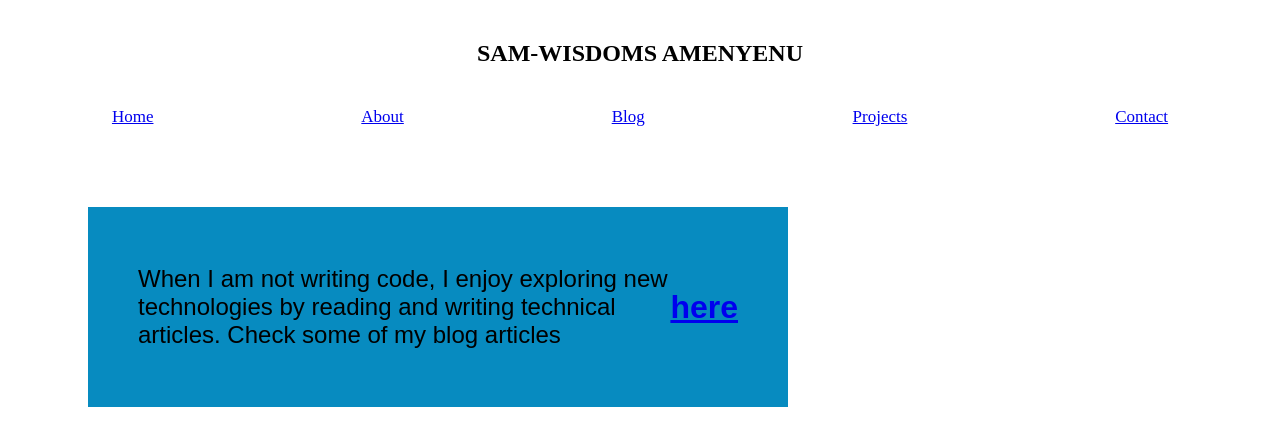
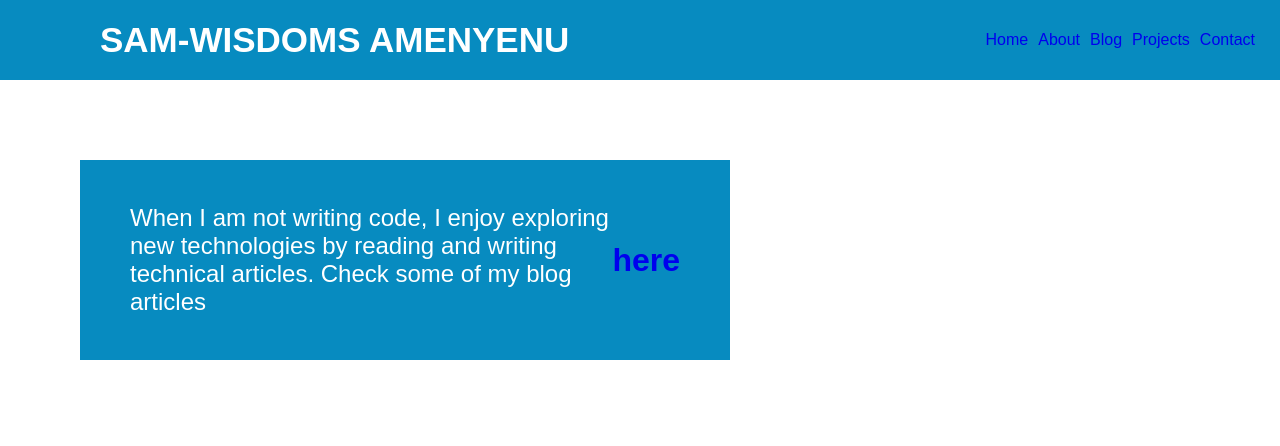
Before and after one commit to Sam-Wisdoms/swisdoms, a React (Vite) app: page /blog in a window 1280 px wide. Shown: the top 446 px of the page. Built offline with nearby package versions, Linux system fonts and the light colour scheme.

Commit message:
Added some styles

```diff
--- a/src/components/about/About.css
+++ b/src/components/about/About.css
@@ -0,0 +1,7 @@
+.about{
+    padding: 30px 60px 10px;
+    font-weight: 300;
+    max-width: 1600px;
+    margin: auto;
+    font-size: 34px;
+}
--- a/src/components/about/About.jsx
+++ b/src/components/about/About.jsx
@@ -3,9 +3,8 @@ import "./About.css"
 function About(){
     return(
         <div>
-            <p className="contact">
-                Hello there, I am an enthusistic Front End Web
-                Developer and Technical Writer.
+            <p className="about">
+            Highly motivated, hardworking and result-oriented Junior Front-End Developer with deep interest in Crypto Currencies, crypto trading, non-profit, global development and improved organizational systems, processes and procedures. I am looking forward to contribute my skills to a tech company with global reach while at the same time improving my skills.
             </p>
         </div>
     )
--- a/src/components/blogs/Blog.css
+++ b/src/components/blogs/Blog.css
@@ -17,11 +17,13 @@
 }
 
 .p-style{
-    width: 600px;
-    height: 100px;
+    width: 650px;
+    height: 200px;
     background: rgb(7, 139, 192);
     margin: 80px;
     line-height: normal;
+    color: white;
+    font-size: 24px;
 
 }
 
--- a/src/components/header/Header.css
+++ b/src/components/header/Header.css
@@ -1,4 +1,61 @@
-.nav-items{
+*{
+    padding: 0;
+    margin: 0;
+    text-decoration: none;
+    list-style: none;
+    box-sizing: border-box;
+}
+
+body{
+    font-family:Arial, Helvetica, sans-serif
+}
+
+nav{
+    background: rgb(7, 139, 192);
+    height: 80px;
+    width: 100%;
+}
+
+label.name{
+    color: white;
+    line-height: 80px;
+    font-size: 35px;
+    padding: 0 100px;
+    font-weight: bold;
+}
+
+nav ul{
+    float: right;
+    margin-right: 20px;
+    justify-content: space-around;
+}
+
+nav ul li{
+    display: inline-block;
+    line-height: 80px;
+    margin: 0 5px;
+    justify-content: space-around;
+    /* color: white; */
+}
+
+nav ul li Link{
+    color: white;
+    font-size: 17px;
+    padding: 7px 13px;
+    border-radius: 3px;
+    text-transform: uppercase;
+}
+
+Link.active, Link :hover{
+    background: #1b9bff;
+    transition: .5s;
+}
+
+/* .nav-link{
+    color: white
+} */
+
+/* .nav-items{
     display: flex;
     list-style-type: none;
     padding: 0;
@@ -12,4 +69,4 @@
     align-items: center;
     padding: 20px;
     margin: 20px;
-}
+} */
--- a/src/components/header/Header.jsx
+++ b/src/components/header/Header.jsx
@@ -3,13 +3,14 @@ import "./Header.css"
 function Header(){
     return (
        <nav>
-        <h1 className="name">SAM-WISDOMS AMENYENU</h1>
+
+        <label className="name">SAM-WISDOMS AMENYENU</label>
         <ul className="nav-items">
-            <li><Link to="/">Home</Link></li>
-            <li><Link to="/about">About</Link></li>
-            <li><Link to="/blog">Blog</Link></li>
-            <li><Link to="/projects">Projects</Link></li>
-            <li><Link to="/contact">Contact</Link></li>
+            <li className="nav-link"><Link to="/" className="active">Home</Link></li>
+            <li className="nav-link"><Link to="/about">About</Link></li>
+            <li className="nav-link"><Link to="/blog">Blog</Link></li>
+            <li className="nav-link"><Link to="/projects">Projects</Link></li>
+            <li className="nav-link"><Link to="/contact">Contact</Link></li>
         </ul>
        </nav>
     )
--- a/src/components/home/Home.css
+++ b/src/components/home/Home.css
@@ -1,6 +1,19 @@
 
 .pic{
+    /* margin: 20px; */
+    padding: 20px;
+    max-width: 600px;
+    height: 230px;
+    border-radius: 100%;
+    margin: auto;
+    aspect-ratio: 1/0.99;
+    border: rgba(0, 0, 0, 0.25)
 
-    width: 100px;
-    border-radius: 50%;
 }
+
+.home-text{
+    font-weight: 300;
+    max-width: 900px;
+    margin: auto;
+    font-size: 24px;
+}
--- a/src/components/home/Home.jsx
+++ b/src/components/home/Home.jsx
@@ -1,11 +1,10 @@
 import "./Home.css"
-import myimage from "../../assets/images/mypic.jpg"
+import myimage from "../../assets/images/pic.jpg"
 function Home(){
     return(
         <div>
-
-        <p>Highly motivated, hardworking and result-oriented Junior Front-End Developer with deep interest in Crypto Currencies, crypto trading, non-profit, global development and improved organizational systems, processes and procedures. I am looking forward to contribute my skills to a tech company with global reach while at the same time improving my skills.</p>
-        <img src={myimage} className="pic" alt="" />
+        <img src={myimage} className="pic pic-style" alt="" />
+        <p className="home-text">Hi there, I am Sam, a passionate Front End Web Developer. I am looking for an opportunity to contribute my skills to a tech company with global reach while at the same time improving my skills.</p>
         </div>
     )
 }
--- a/src/components/projectGallery/Project.jsx
+++ b/src/components/projectGallery/Project.jsx
@@ -4,7 +4,7 @@ function Project({projectProp}) {
 
 
     return (
-        <div>
+        <div className="projects">
             <h3>{projectProp.title}</h3>
             <p><a href={projectProp.deployedLink}>Deployed Link</a></p>
             <p><a href={projectProp.githubLink}>GitHub Link</a></p>
--- a/src/components/projectGallery/ProjectGallery.css
+++ b/src/components/projectGallery/ProjectGallery.css
@@ -1,3 +1,20 @@
+.projects{
+    font-weight: 300;
+    max-width: 900px;
+    margin: auto;
+    font-size: 24px;
+    font-family:Arial, Helvetica, sans-serif
+}
+
 .project-image{
     height: 200px;
 }
+
+.about-projects{
+    font-weight: 300;
+    max-width: 900px;
+    margin: 20px 30px 40px;
+    font-size: 24px;
+
+
+}
--- a/src/components/projectGallery/ProjectGallery.jsx
+++ b/src/components/projectGallery/ProjectGallery.jsx
@@ -1,10 +1,11 @@
 import Project from "./Project"
 import ProjectData from "./ProjectData.json"
+import "./ProjectGallery.css"
 
 function ProjectGallery() {
     return (
         <div>
-            <h3>Please have a look around for some of my past projects</h3>
+            <h3 className="about-projects">Please have a look around for some of my past projects</h3>
             {
                 ProjectData.map((project, index) => {
                     return <Project projectProp={project} />
```
Also changed, not shown: 1 other file (tests, documents, lock files or other folders).
